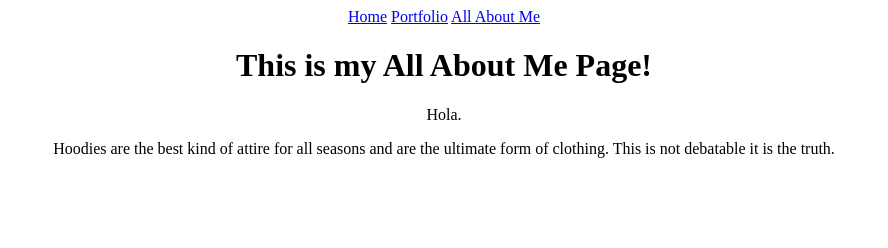
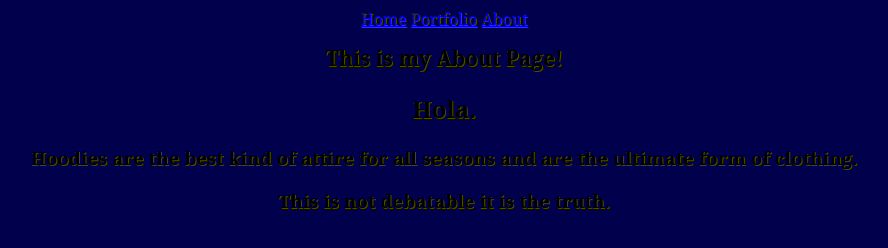
Before and after one commit to crossroads13/crossroads13.github.io, a plain HTML site: page all-about-me.html in a window 1280 px wide. Shown: the whole page, without its empty margins (196-1084 px from the left). Drawn offline with Linux system fonts and the light colour scheme.

Commit message:
colors and font

```diff
--- a/all-about-me.html
+++ b/all-about-me.html
@@ -2,17 +2,18 @@
 <html lang="en">
   <head>
     <meta charset="utf-8">
-    <title>All about me</title>
+    <title>About</title>
   </head>
+    <link href="css.css" rel="stylesheet" type="text/css">
   <body>
     <center>
     <a href="index.html">Home</a>
     <a href="portfolio.html">Portfolio</a>
-    <a href="all-about-me.html">All About Me</a>
-    <h1>This is my All About Me Page!</h1>
-    <p>Hola.</p>
-    <p1>Hoodies are the best kind of attire for all seasons and are the ultimate form of clothing. </p1>
-    <p2>This is not debatable it is the truth.</p2>
+    <a href="all-about-me.html">About</a>
+    <h1>This is my About Page!</h1>
+    <h2>Hola.</h2>
+    <h3>Hoodies are the best kind of attire for all seasons and are the ultimate form of clothing. </h3>
+    <h3>This is not debatable it is the truth.</h3>
     </center>
   </body>
 </html>
--- a/css.css
+++ b/css.css
@@ -1,11 +1,11 @@
 body{
 
-font-family: "Helvetica", "Arial", fantasy;
+font-family: "Serif", "Georgia", fantasy;
 
-color: #AAFF00;
-	background-color: #ADD3F9;
+color: #000000;
+	background-color: #00004d;
 
-text-shadow: 1px 1px #ff0000;
+text-shadow: 1px 1px #4d4d00;
 	text-align: center;
 
 }
@@ -18,14 +18,14 @@ font-size: 1.3em;
 
 text-align: center;
 
-text-shadow: 1px 1px #ff0000;
+text-shadow: 1px 1px #4d4d00;
 
 }
 
 
 td, th {
 
-border: 1px solid #dddddd;
+border: 1px solid #C6C6C6;
 
 text-align: left;
 
@@ -37,6 +37,6 @@ padding: 8px;
 
 tr:nth-child(even) {
 
-background-color: #dddddd;
+background-color: #C6C6C6;
 
 }
```
Also changed, not shown: index.html (+4 -3 lines), portfolio.html (+3 -1 lines).
